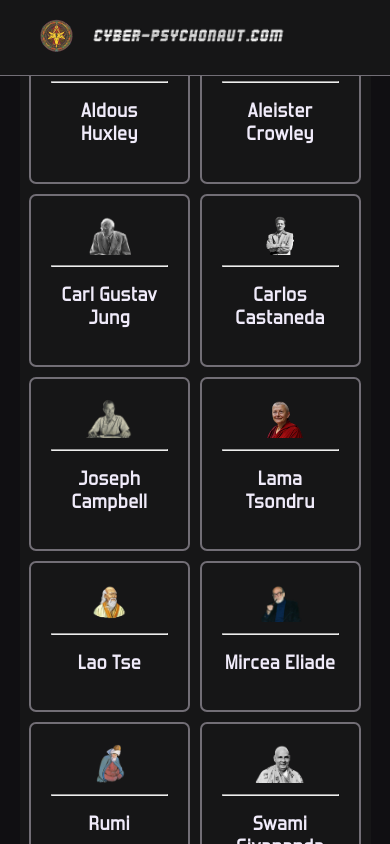
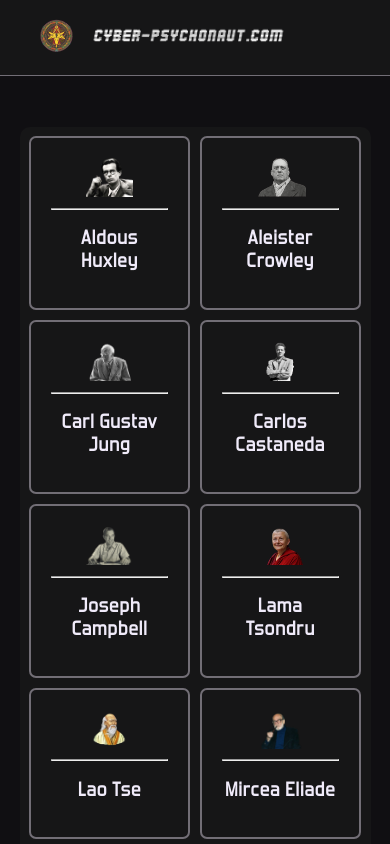
Before and after one commit to RodRuiz425/cyberpsychonaut, a React (Create React App) app: page / in a window 390 px wide. Shown: the top 844 px of the page. Built offline with nearby package versions, Linux system fonts and the light colour scheme.

Commit message:
responsive design

```diff
--- a/src/App.css
+++ b/src/App.css
@@ -83,6 +83,9 @@
   width: 85vw;
   padding: 2.5vw;
   border-radius: 10px;
+  @media (max-width: 768px) {
+    margin: 15vh;
+  }
 }
 
 .dashGridContainer{
```
